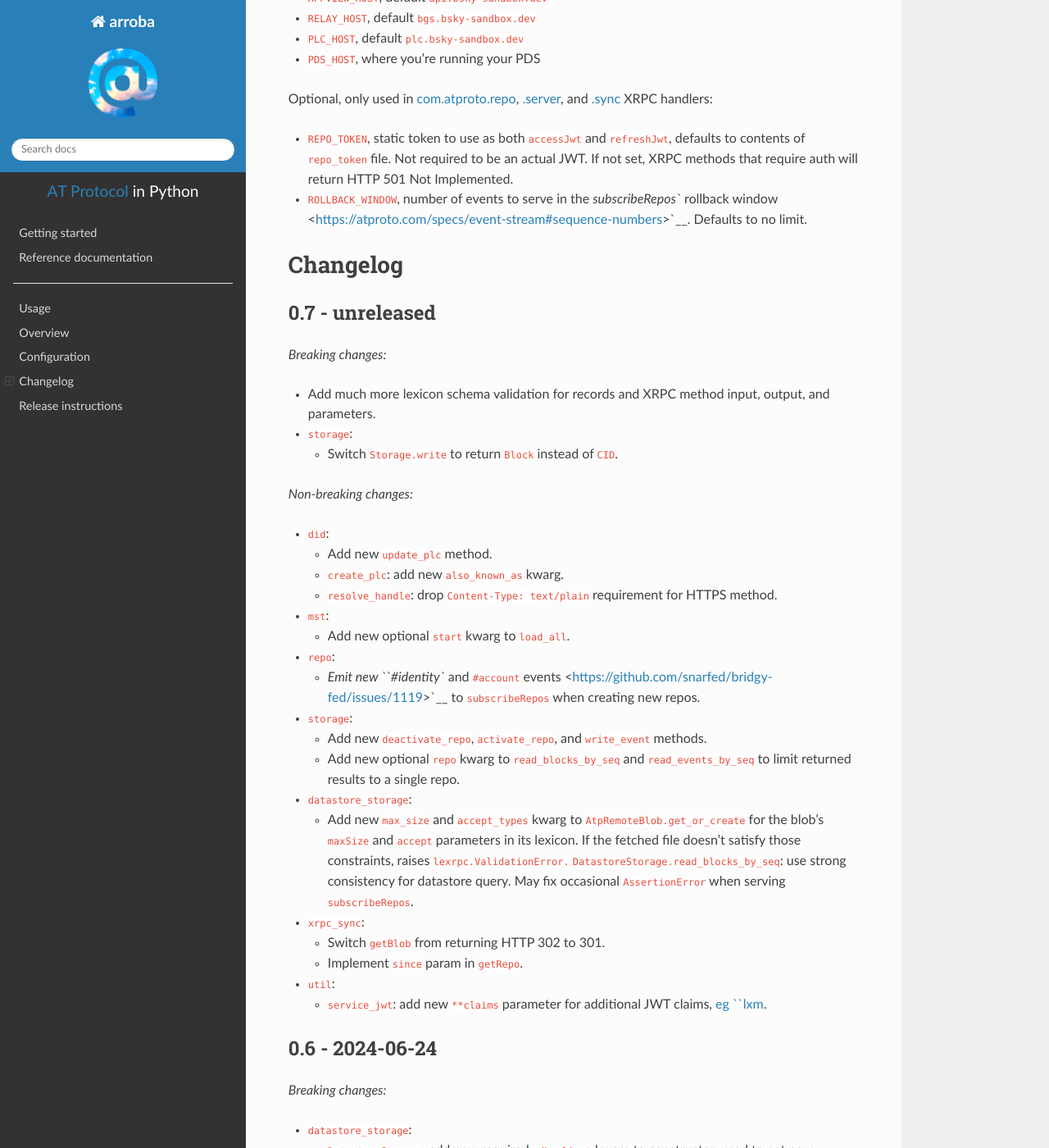
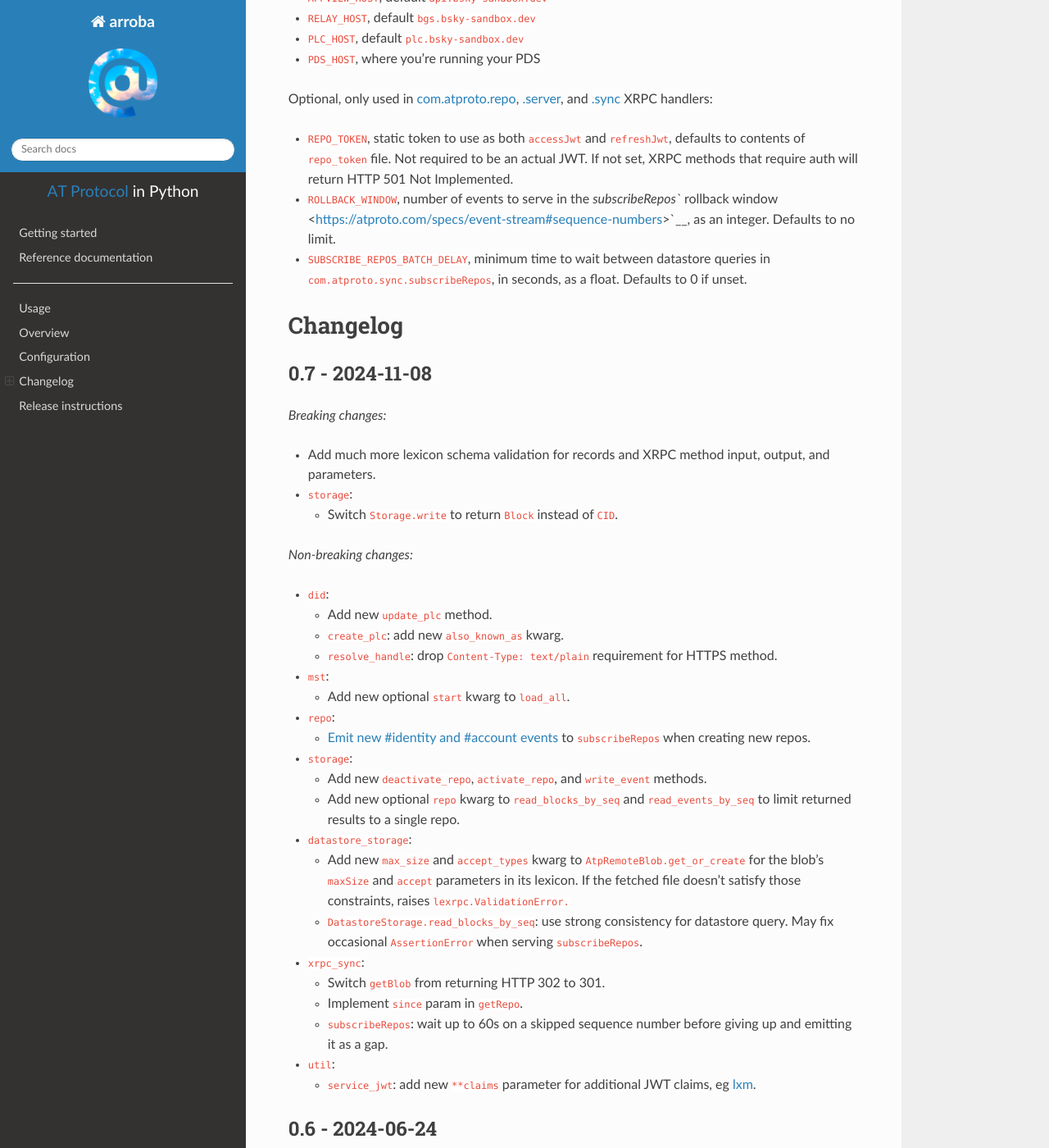
Before and after one commit to snarfed/arroba, a Sphinx documentation site: the page built from docs/index.rst, in a window 1280 px wide and 1400 px high, scrolled down 1894 px. Shown: the whole window at 82% size. Built offline with Sphinx 7.4.7 and the Read the Docs theme 3.1.0, drawn with Linux system fonts in a browser that asks for light colours; some of the changed text lies outside the part shown.

```diff
--- a/docs/conf.py
+++ b/docs/conf.py
@@ -89,9 +89,9 @@ author = 'Ryan Barrett'
 # built documents.
 #
 # The short X.Y version.
-version = '0.6'
+version = '0.7'
 # The full version, including alpha/beta/rc tags.
-release = '0.6'
+release = '0.7'
 
 # The language for content autogenerated by Sphinx. Refer to documentation
 # for a list of supported languages.
--- a/docs/index.rst
+++ b/docs/index.rst
@@ -139,8 +139,11 @@ XRPC handlers:
    auth will return HTTP 501 Not Implemented.
 -  ``ROLLBACK_WINDOW``, number of events to serve in the
    `subscribeRepos`` rollback
-   window <https://atproto.com/specs/event-stream#sequence-numbers>`__.
-   Defaults to no limit.
+   window <https://atproto.com/specs/event-stream#sequence-numbers>`__,
+   as an integer. Defaults to no limit.
+-  ``SUBSCRIBE_REPOS_BATCH_DELAY``, minimum time to wait between
+   datastore queries in ``com.atproto.sync.subscribeRepos``, in seconds,
+   as a float. Defaults to 0 if unset.
 
 .. raw:: html
 
@@ -154,7 +157,7 @@ XRPC handlers:
 Changelog
 ---------
 
-0.7 - unreleased
+0.7 - 2024-11-08
 ~~~~~~~~~~~~~~~~
 
 *Breaking changes:*
@@ -180,7 +183,7 @@ Changelog
 
 -  ``repo``:
 
-   -  `Emit new ``#identity`` and ``#account``
+   -  `Emit new #identity and #account
       events <https://github.com/snarfed/bridgy-fed/issues/1119>`__ to
       ``subscribeRepos`` when creating new repos.
 
@@ -197,7 +200,7 @@ Changelog
       ``AtpRemoteBlob.get_or_create`` for the blob’s ``maxSize`` and
       ``accept`` parameters in its lexicon. If the fetched file doesn’t
       satisfy those constraints, raises ``lexrpc.ValidationError.``
-      ``DatastoreStorage.read_blocks_by_seq``: use strong consistency
+   -  ``DatastoreStorage.read_blocks_by_seq``: use strong consistency
       for datastore query. May fix occasional ``AssertionError`` when
       serving ``subscribeRepos``.
 
@@ -205,12 +208,16 @@ Changelog
 
    -  Switch ``getBlob`` from returning HTTP 302 to 301.
    -  Implement ``since`` param in ``getRepo``.
+   -  ``subscribeRepos``: wait up to 60s on a skipped sequence number
+      before giving up and emitting it as a gap.
 
 -  ``util``:
 
    -  ``service_jwt``: add new ``**claims`` parameter for additional JWT
-      claims, `eg
-      ``lxm <https://github.com/bluesky-social/atproto/discussions/2687>`__.
+      claims, eg
+      `lxm <https://github.com/bluesky-social/atproto/discussions/2687>`__.
+
+.. _section-1:
 
 0.6 - 2024-06-24
 ~~~~~~~~~~~~~~~~
--- a/pyproject.toml
+++ b/pyproject.toml
@@ -9,7 +9,7 @@ where = ['.']
 
 [project]
 name = 'arroba'
-version = '0.6'
+version = '0.7'
 authors = [
     { name='Ryan Barrett', email='arroba@ryanb.org' },
 ]
```
Also changed, not shown: other parts of docs/index.rst (+9 -6 lines), README.md (+9 -5 lines).
